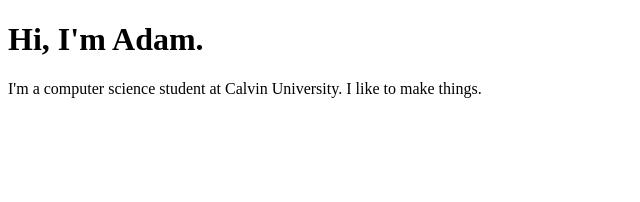
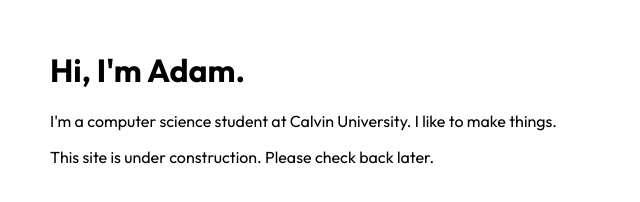
Before and after one commit to adambyle/adambyle.github.io, a plain HTML site: page index.html in a window 1280 px wide. Shown: the whole page, without its empty margins (0-640 px from the left). Drawn offline with Linux system fonts and the light colour scheme.

Commit message:
Coming soon notification

```diff
--- a/index.html
+++ b/index.html
@@ -11,6 +11,7 @@
 <body>
     <h1>Hi, I'm Adam.</h1>
     <p>I'm a computer science student at Calvin University. I like to make things.</p>
+    <p>This site is  under construction. Please check back later.</p>
 </body>
 
 </html>
--- a/style.css
+++ b/style.css
@@ -0,0 +1,9 @@
+@import url('https://fonts.googleapis.com/css2?family=Outfit:wght@100..900&display=swap');
+
+body {
+    margin: 50px;
+}
+
+h1, p {
+    font-family: 'Outfit', sans-serif;
+}
```
